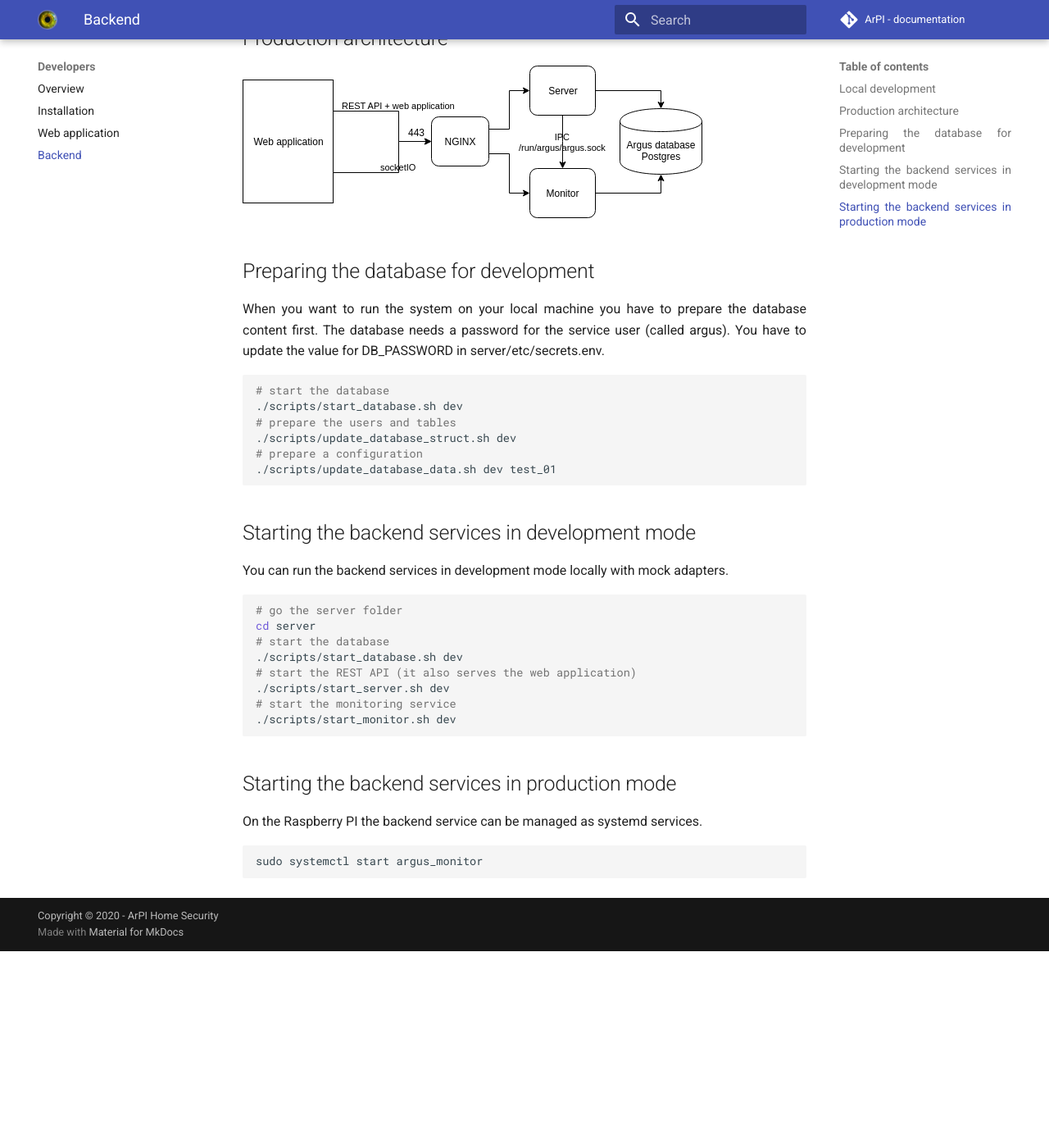
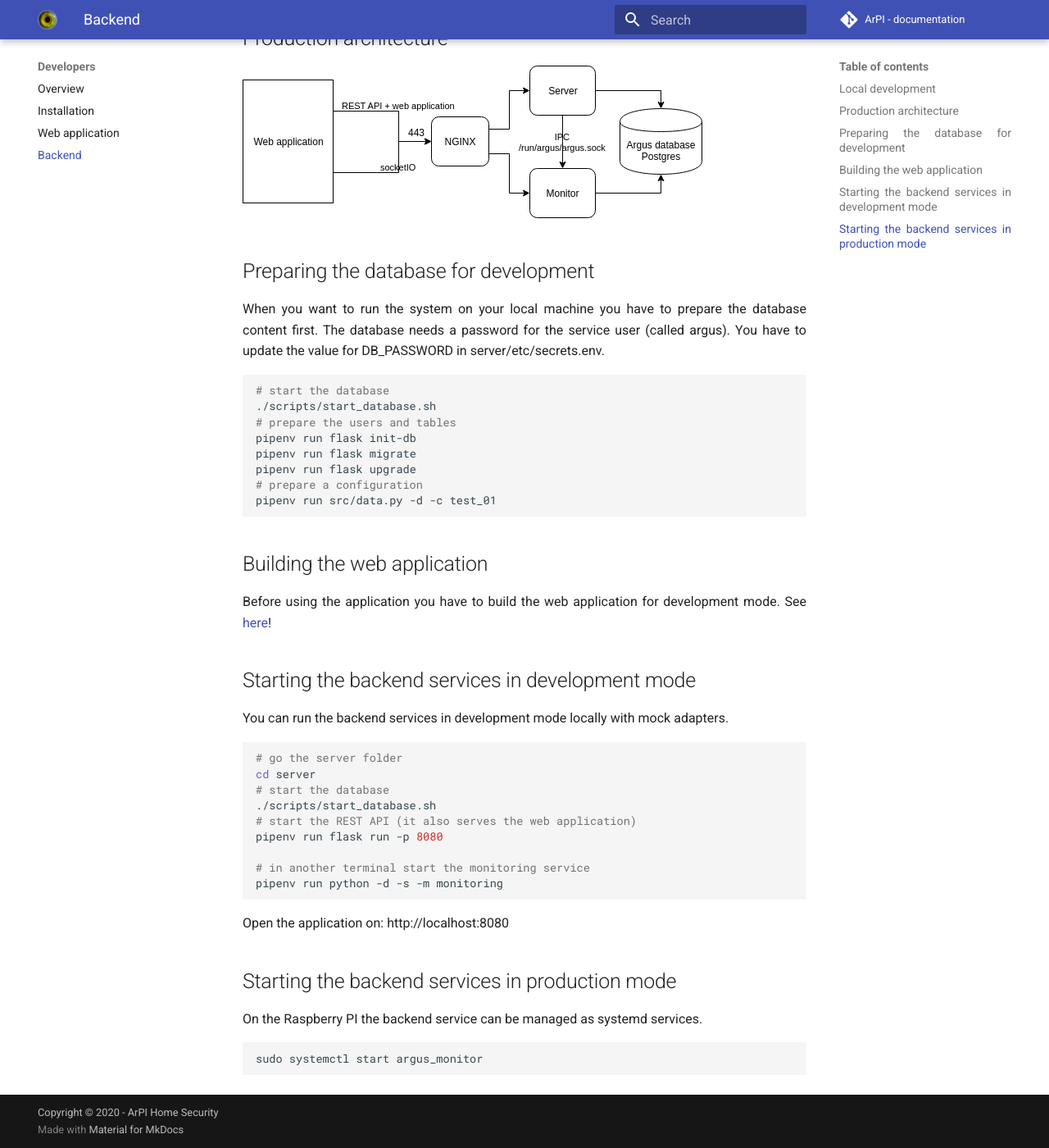
Before and after one commit to ArPIHomeSecurity/arpi_documentation, an MkDocs documentation site: the page built from docs/developers/backend.md, in a window 1280 px wide and 1400 px high, scrolled down 681 px. Shown: the whole window at 82% size. Built offline with MkDocs 1.6.1 and Material for MkDocs 9.7.7, drawn with Linux system fonts in a browser that asks for light colours; comment, search, counter and statistics services are not loaded; before the commit the page ends 1841 px from its top, so only the background shows below that.

Commit message:
Moving to pipenv

````diff
--- a/docs/developers/backend.md
+++ b/docs/developers/backend.md
@@ -20,12 +20,19 @@ for DB_PASSWORD in server/etc/secrets.env.
 
 ```bash
 # start the database
-./scripts/start_database.sh dev
+./scripts/start_database.sh
 # prepare the users and tables
-./scripts/update_database_struct.sh dev
+pipenv run flask init-db
+pipenv run flask migrate
+pipenv run flask upgrade
 # prepare a configuration
-./scripts/update_database_data.sh dev test_01
+pipenv run src/data.py -d -c test_01
 ```
+
+## Building the web application
+
+Before using the application you have to build the web application for development mode.
+See [here](web_application.md#building-for-development)!
 
 ## Starting the backend services in development mode
 
@@ -35,12 +42,15 @@ You can run the backend services in development mode locally with mock adapters.
 # go the server folder
 cd server
 # start the database
-./scripts/start_database.sh dev
+./scripts/start_database.sh
 # start the REST API (it also serves the web application)
-./scripts/start_server.sh dev
-# start the monitoring service
-./scripts/start_monitor.sh dev
+pipenv run flask run -p 8080
+
+# in another terminal start the monitoring service
+pipenv run python -d -s -m monitoring
 ```
+
+Open the application on: http://localhost:8080
 
 ## Starting the backend services in production mode
 
````
Also changed, not shown: docs/developers/installation.md (+1 -1 lines), docs/developers/web_application.md (+1 -1 lines).
